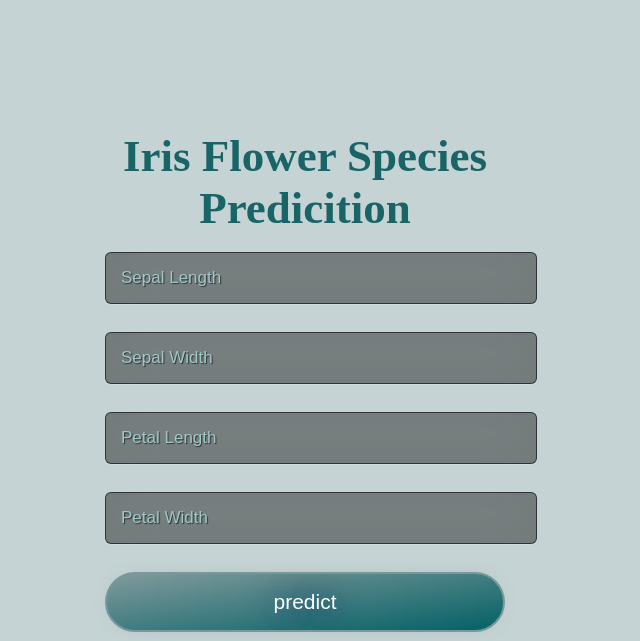
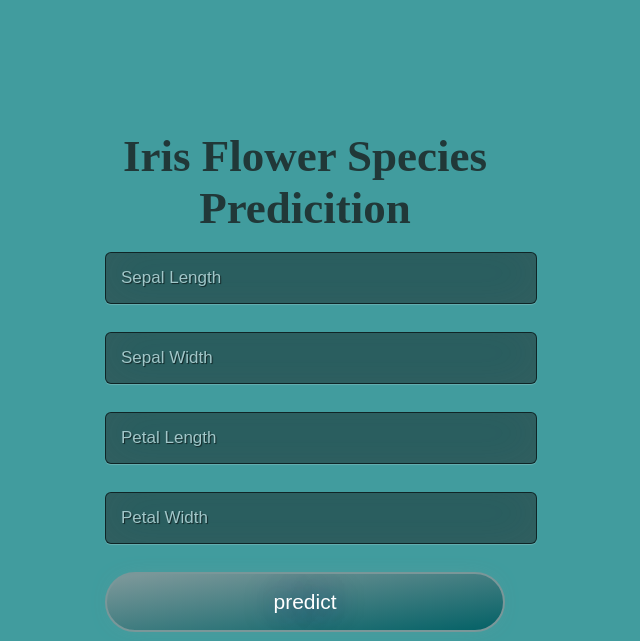
Before and after one commit to basil-b2s/Flower-prediction, a Flask app: page / in a window 1280 px wide. Shown: the top 641 px of the page, without its empty margins (321-961 px from the left). Run offline with Flask 2, Linux system fonts and the light colour scheme; parts of the project's set-up code (start-up, migrations or seed data) failed here and were passed over.

Commit message:
Update style.css

```diff
--- a/static/style.css
+++ b/static/style.css
@@ -2,23 +2,20 @@ body{
   margin: 0;
   padding: 0;
   font-style: sans-serif;
+  background-color: #419c9e;
 
 }
 .full{
   text-align: center;
 }
-#grad1 {
-  height: auto;
-  width: auto;
-  background-color: #c5d3d4;
-  background-image: linear-gradient(to bottom right, #c5d3d4, #036166);
-}
+
+
 
 .heading{
 
   font-size: 45px;
   font-weight: bolder;
-  color: #186466;
+  color: #213838;
 
 }
 .afterheading{
```
